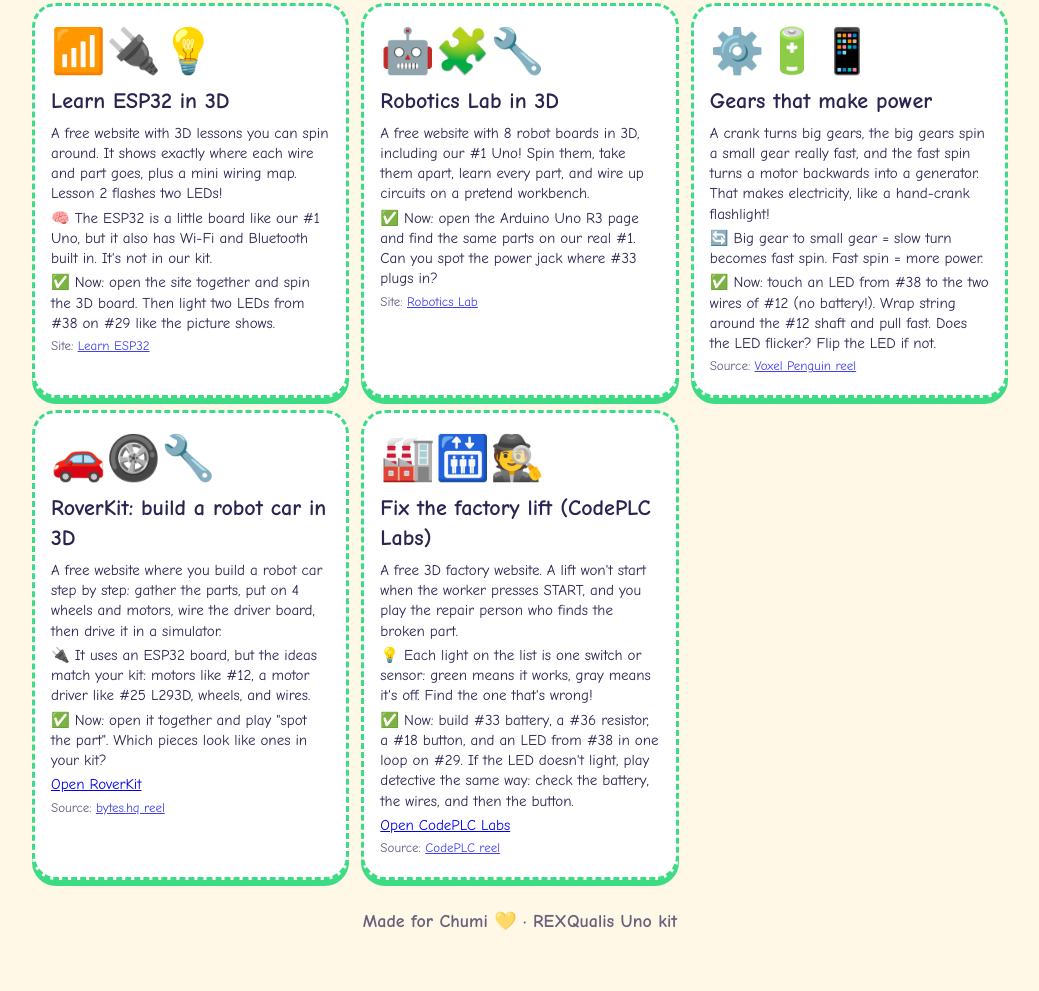
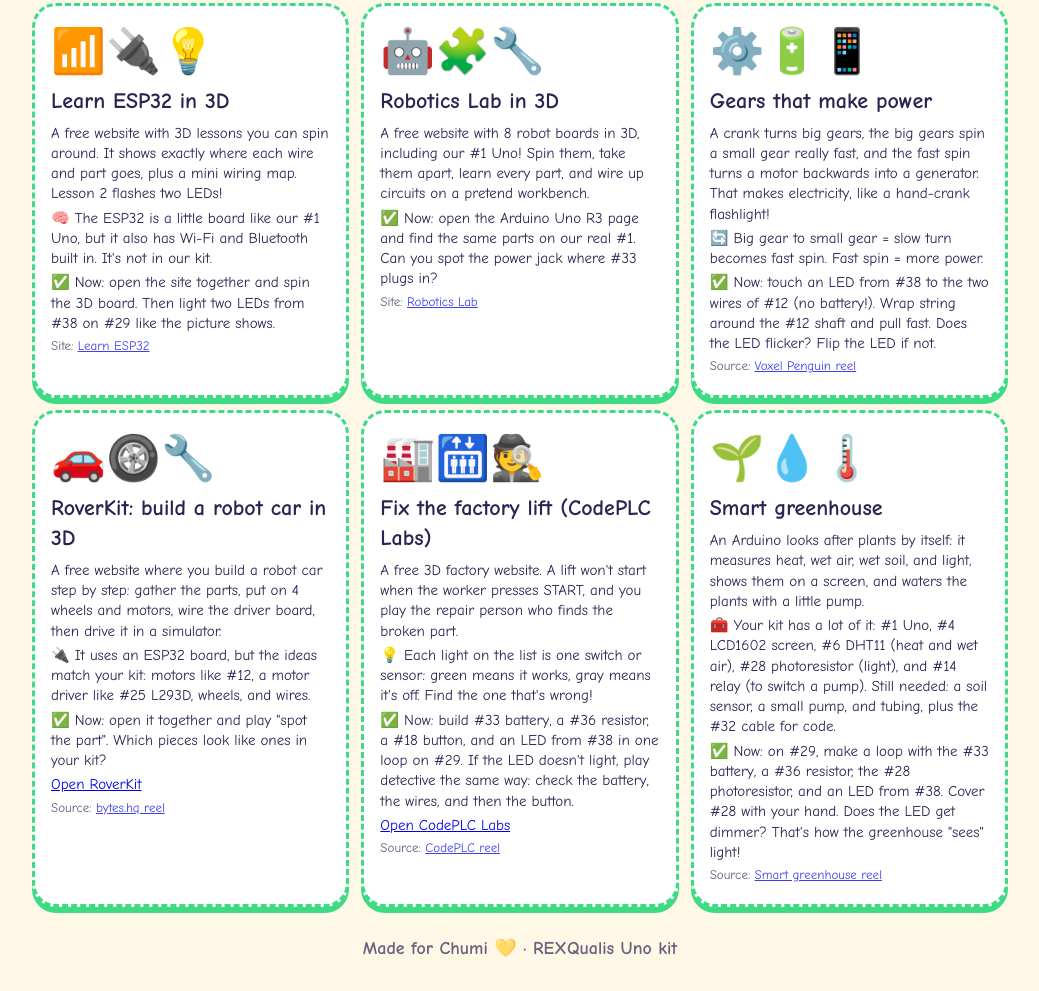
Before and after one commit to nasoteisoy/arduino-kit-explorer, a plain HTML site: page index.html in a window 1280 px wide. Shown: the part 3574-4565 px from the top of the page, without its empty margins (120-1159 px from the left). Before the commit the page ends 4538 px from the top, so only its background shows below. Drawn offline with Linux system fonts and the light colour scheme.

Commit message:
Cool finds: smart greenhouse

```diff
--- a/index.html
+++ b/index.html
@@ -130,6 +130,14 @@
         <p><a href="https://labs.codeplc.com/?scene=elevator" target="_blank" rel="noopener">Open CodePLC Labs</a></p>
         <p class="tiny">Source: <a href="https://www.facebook.com/61593407865467/videos/lets-troubleshoot-this-machineoperator-says-nothing-happens-pressing-the-start-b/1150462147440046/" target="_blank" rel="noopener">CodePLC reel</a></p>
       </div>
+      <div class="find someday">
+        <div class="find-emoji">🌱💧🌡️</div>
+        <h3>Smart greenhouse</h3>
+        <p>An Arduino looks after plants by itself: it measures heat, wet air, wet soil, and light, shows them on a screen, and waters the plants with a little pump.</p>
+        <p>🧰 Your kit has a lot of it: #1 Uno, #4 LCD1602 screen, #6 DHT11 (heat and wet air), #28 photoresistor (light), and #14 relay (to switch a pump). Still needed: a soil sensor, a small pump, and tubing, plus the #32 cable for code.</p>
+        <p>✅ Now: on #29, make a loop with the #33 battery, a #36 resistor, the #28 photoresistor, and an LED from #38. Cover #28 with your hand. Does the LED get dimmer? That's how the greenhouse "sees" light!</p>
+        <p class="tiny">Source: <a href="https://www.facebook.com/100057404171326/videos/-smart-greenhouse-using-arduinono-more-worrying-about-your-plantsthis-system-aut/1148414464351680/" target="_blank" rel="noopener">Smart greenhouse reel</a></p>
+      </div>
     </div>
   </section>
 </main>
```
